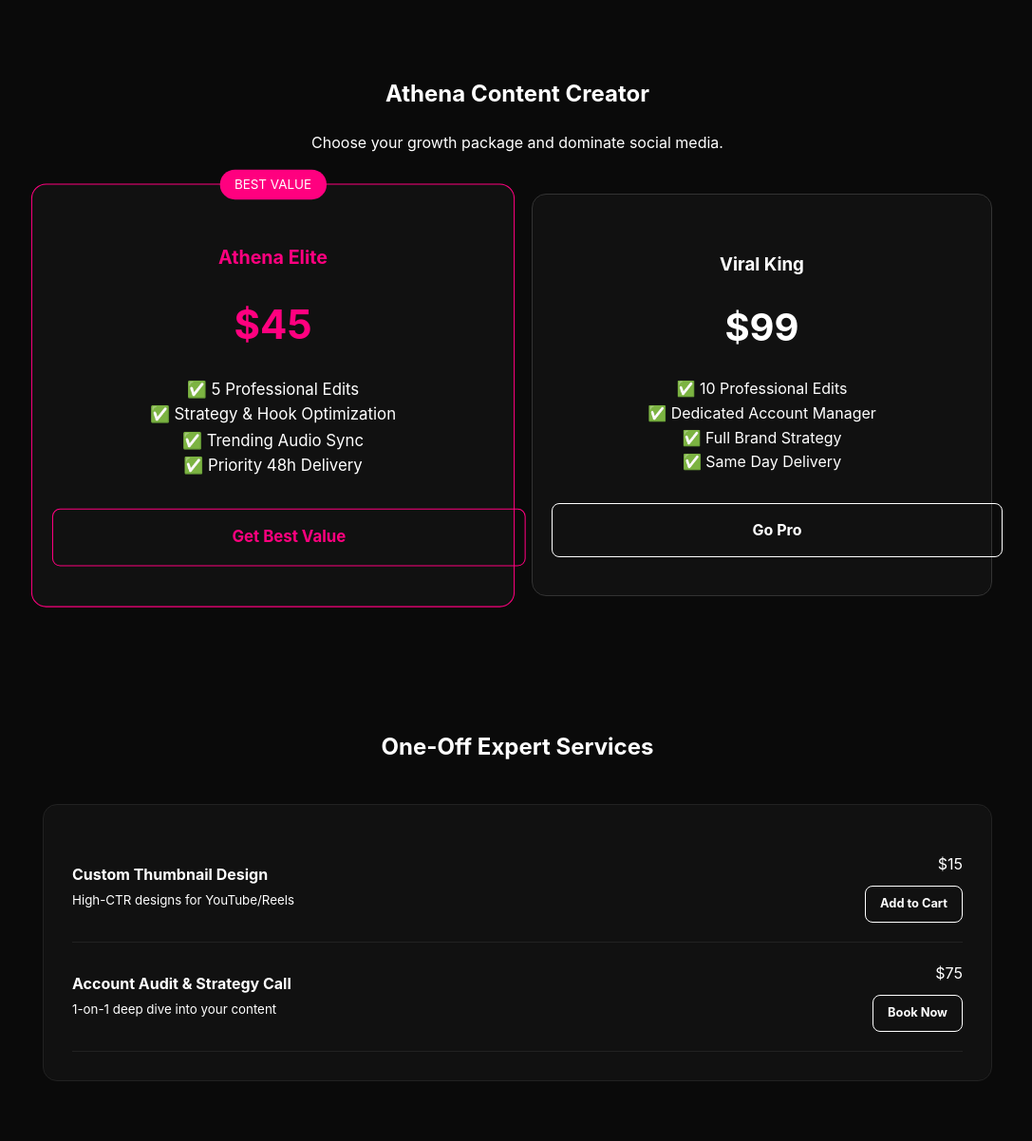
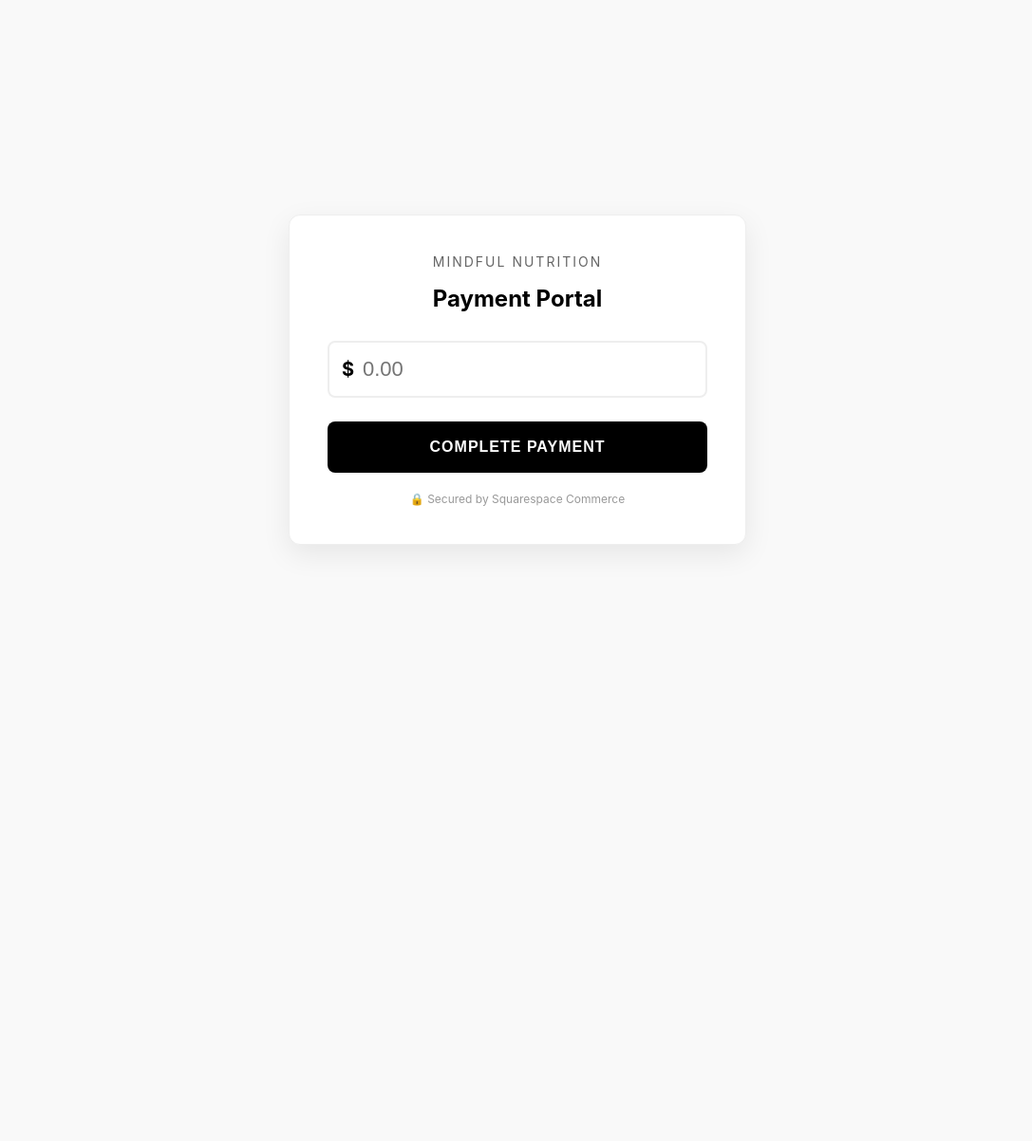
Before and after one commit to chuckieg72/content-creator, a plain HTML site: page index.html in a window 1280 px wide. Shown: the top 1202 px of the page at 95% size, without its empty margins (95-1182 px from the left). After the commit the page ends 800 px from the top, so only its background shows below. Drawn offline with Linux system fonts and the light colour scheme; a script that the page names is missing.

Commit message:
Update payment portal layout and functionality

```diff
--- a/index.html
+++ b/index.html
@@ -1,104 +1,123 @@
-
 <!DOCTYPE html>
 <html lang="en">
 <head>
     <meta charset="UTF-8">
     <meta name="viewport" content="width=device-width, initial-scale=1.0">
-    <title>Athena Content Creator</title>
-    <script src="https://js.stripe.com/v3/"></script>
+    <title>Payment Portal | Mindful Nutrition</title>
     <style>
-        :root { --accent: #ff007f; --bg: #0a0a0a; --text: #ffffff; }
-        body { background: var(--bg); color: var(--text); font-family: 'Inter', sans-serif; margin: 0; line-height: 1.6; }
-        .container { max-width: 1000px; margin: auto; padding: 60px 20px; text-align: center; }
-        .grid { display: grid; grid-template-columns: repeat(auto-fit, minmax(300px, 1fr)); gap: 30px; margin-top: 40px; }
-        .card { border: 1px solid #333; padding: 40px 20px; border-radius: 15px; background: #111; transition: 0.3s; position: relative; }
-        .price { font-size: 2.5rem; font-weight: bold; margin: 20px 0; }
-        .buy-link { display: block; width: 100%; padding: 15px; border: 1px solid #fff; color: #fff; text-decoration: none; border-radius: 8px; font-weight: bold; cursor: pointer; background: transparent; transition: 0.3s; text-align: center; }
-        .buy-link:hover { background: #fff; color: #000; }
-        .one-off-list { background: #111; padding: 30px; border-radius: 15px; text-align: left; margin-top: 40px; border: 1px solid #222; }
-        .service-row { display: flex; justify-content: space-between; align-items: center; padding: 20px 0; border-bottom: 1px solid #222; }
-        .contact-form { max-width: 600px; margin: 60px auto; background: #111; padding: 40px; border-radius: 15px; text-align: left; }
-        input, textarea { width: 100%; padding: 12px; margin: 10px 0 20px; background: #1a1a1a; border: 1px solid #333; color: #fff; border-radius: 5px; box-sizing: border-box; }
-        button.submit { background: var(--accent); color: white; border: none; padding: 15px 30px; border-radius: 5px; cursor: pointer; width: 100%; font-size: 1rem; }
+        body {
+            font-family: -apple-system, BlinkMacSystemFont, "Segoe UI", Roboto, sans-serif;
+            background-color: #f9f9f9;
+            margin: 0;
+            display: flex;
+            justify-content: center;
+            align-items: center;
+            min-height: 100vh;
+        }
+        .card {
+            background: white;
+            padding: 40px;
+            border-radius: 12px;
+            box-shadow: 0 10px 30px rgba(0,0,0,0.08);
+            max-width: 400px;
+            width: 90%;
+            text-align: center;
+            border: 1px solid #eee;
+        }
+        .brand {
+            font-size: 14px;
+            letter-spacing: 2px;
+            text-transform: uppercase;
+            color: #666;
+            margin-bottom: 8px;
+        }
+        h1 {
+            font-size: 24px;
+            margin-bottom: 30px;
+            color: #000;
+        }
+        .input-box {
+            position: relative;
+            margin-bottom: 25px;
+        }
+        .input-box span {
+            position: absolute;
+            left: 15px;
+            top: 50%;
+            transform: translateY(-50%);
+            font-size: 20px;
+            font-weight: bold;
+        }
+        input {
+            width: 100%;
+            padding: 15px 15px 15px 35px;
+            font-size: 22px;
+            border: 2px solid #eee;
+            border-radius: 8px;
+            box-sizing: border-box;
+            outline: none;
+        }
+        input:focus {
+            border-color: #000;
+        }
+        button {
+            width: 100%;
+            background: #000;
+            color: #fff;
+            padding: 18px;
+            font-size: 16px;
+            font-weight: 600;
+            border: none;
+            border-radius: 8px;
+            cursor: pointer;
+            text-transform: uppercase;
+            letter-spacing: 1px;
+        }
+        button:hover {
+            background: #333;
+        }
+        .secure-text {
+            margin-top: 20px;
+            font-size: 12px;
+            color: #999;
+        }
     </style>
 </head>
 <body>
 
-<section class="container">
-    <h1>Athena Content Creator</h1>
-    <p>Choose your growth package and dominate social media.</p>
+<div class="card">
+    <div class="brand">Mindful Nutrition</div>
+    <h1>Payment Portal</h1>
 
-    <div class="grid">
-        <div class="card" style="border-color: var(--accent); transform: scale(1.05); z-index: 1;">
-            <div style="position: absolute; top: -15px; left: 50%; transform: translateX(-50%); background: var(--accent); padding: 5px 15px; border-radius: 20px; font-size: 0.8rem; white-space: nowrap;">BEST VALUE</div>
-            <h3 style="color: var(--accent);">Athena Elite</h3>
-            <div class="price" style="color: var(--accent);">$45</div>
-            <ul style="list-style: none; padding: 0; margin-bottom: 30px;">
-                <li>✅ 5 Professional Edits</li>
-                <li>✅ Strategy & Hook Optimization</li>
-                <li>✅ Trending Audio Sync</li>
-                <li>✅ Priority 48h Delivery</li>
-            </ul>
-            <a href="https://buy.stripe.com/4gM00jdzNfRg8vh278ak000" class="buy-link" style="border-color: var(--accent); color: var(--accent);">Get Best Value</a>
-        </div>
+    <div class="input-box">
+        <span>$</span>
+        <input type="number" id="payAmount" placeholder="0.00" step="0.01">
+    </div>
 
-        <div class="card">
-            <h3>Viral King</h3>
-            <div class="price">$99</div>
-            <ul style="list-style: none; padding: 0; margin-bottom: 30px;">
-                <li>✅ 10 Professional Edits</li>
-                <li>✅ Dedicated Account Manager</li>
-                <li>✅ Full Brand Strategy</li>
-                <li>✅ Same Day Delivery</li>
-            </ul>
-            <a href="https://buy.stripe.com/4gM00jdzNfRg8vh278ak000" class="buy-link">Go Pro</a>
-        </div>
+    <button onclick="sendToPay()">Complete Payment</button>
+
+    <div class="secure-text">
+        🔒 Secured by Squarespace Commerce
     </div>
-</section>
-
-<section class="container">
-    <h2>One-Off Expert Services</h2>
-    <div class="one-off-list">
-        <div class="service-row">
-            <div>
-                <strong>Custom Thumbnail Design</strong><br>
-                <small>High-CTR designs for YouTube/Reels</small>
-            </div>
-            <div style="text-align: right;">
-                <div style="margin-bottom: 10px;">$15</div>
-                <a href="https://buy.stripe.com/4gM00jdzNfRg8vh278ak000" class="buy-link" style="padding: 8px 15px; font-size: 0.8rem; width: auto;">Add to Cart</a>
-            </div>
-        </div>
-        <div class="service-row">
-            <div>
-                <strong>Account Audit & Strategy Call</strong><br>
-                <small>1-on-1 deep dive into your content</small>
-            </div>
-            <div style="text-align: right;">
-                <div style="margin-bottom: 10px;">$75</div>
-                <a href="https://buy.stripe.com/4gM00jdzNfRg8vh278ak000" class="buy-link" style="padding: 8px 15px; font-size: 0.8rem; width: auto;">Book Now</a>
-            </div>
-        </div>
-    </div>
-</section>
-
-<section class="contact-form">
-    <h2>Need a Custom Solution?</h2>
-    <p>Send us a message and we'll get back to you within 24 hours.</p>
-    <form action="https://formspree.io/f/YOUR_FORMSPREE_ID" method="POST">
-        <label>Name</label>
-        <input type="text" name="name" placeholder="Your Name" required>
-        <label>Email</label>
-        <input type="email" name="_replyto" placeholder="email@example.com" required>
-        <label>Message</label>
-        <textarea name="message" rows="4" placeholder="Tell us about your project..." required></textarea>
-        <button type="submit" class="submit">Send Message</button>
-    </form>
-</section>
+</div>
 
 <script>
-    // Initializing Stripe with your Live Publishable Key
-    const stripe = Stripe('pk_live_51KNXXgH5oCka4jIDKwxEW5FmtQ7sRdg0G6qSZCrVQ2i1BFNTmNo2pL0YjccvVHT2u9Jsx2t02DRVcy7bvT9P3MHA00Keoi7OFb');
+    function sendToPay() {
+        const amount = document.getElementById('payAmount').value;
+        if (!amount || amount <= 0) {
+            alert("Please enter an amount.");
+            return;
+        }
+
+        // Your specific link from the screenshot
+        const base = "https://checkout.squarespace.com/pay/3b7b4482-e3e6-4e7b-834c-312c704d6b38";
+
+        // Convert to cents
+        const cents = Math.round(parseFloat(amount) * 100);
+
+        // Redirect to secure checkout
+        window.location.href = base + "?amount=" + cents;
+    }
 </script>
 
 </body>
```
